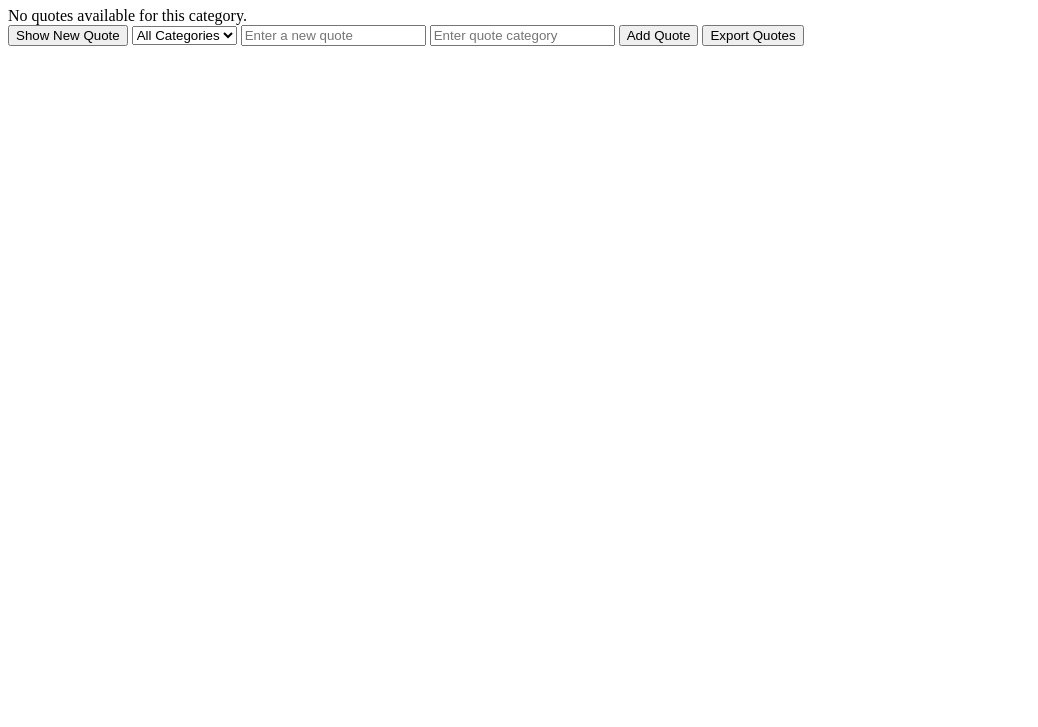
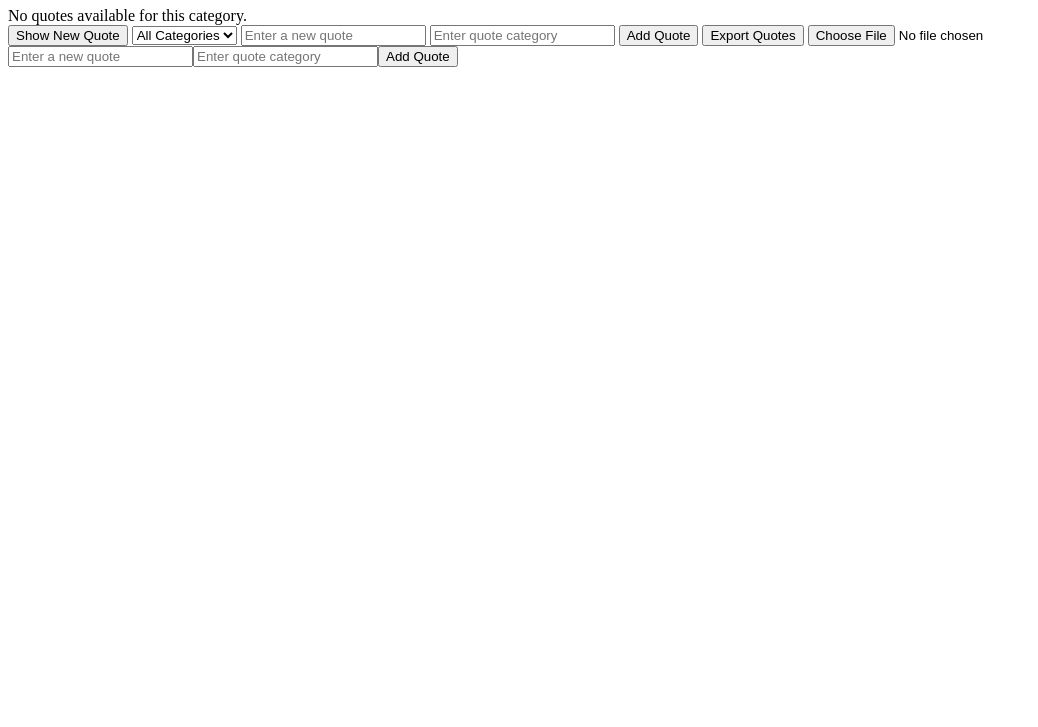
Before and after one commit to Youness-ouilile/alx_fe_javascript, a plain HTML site: page dom-manipulation/index.html in a window 1280 px wide. Shown: the part 73-800 px from the top of the page, without its empty margins (0-1038 px from the left). Drawn offline with Linux system fonts and the light colour scheme.

Commit message:
manipulation

```diff
--- a/dom-manipulation/index.html
+++ b/dom-manipulation/index.html
@@ -20,6 +20,8 @@
 
   <button onclick="exportQuotes()">Export Quotes</button>
 
+  <input type="file" id="importFile" accept=".json" onchange="importFromJsonFile(event)" />
+
   <script src="script.js"></script>
 </body>
 </html>
--- a/dom-manipulation/script.js
+++ b/dom-manipulation/script.js
@@ -77,8 +77,46 @@ function exportQuotes() {
     document.body.removeChild(a);
 }
 
+function importFromJsonFile(event) {
+    const fileReader = new FileReader();
+    fileReader.onload = function(event) {
+        const importedQuotes = JSON.parse(event.target.result);
+        quotes.push(...importedQuotes);
+        saveQuotes();
+        populateCategories();
+        showRandomQuote();
+        alert('Quotes imported successfully!');
+    };
+    fileReader.readAsText(event.target.files[0]);
+}
+
+function createAddQuoteForm() {
+    const formContainer = document.createElement('div');
+
+    const quoteInput = document.createElement('input');
+    quoteInput.id = 'newQuoteText';
+    quoteInput.type = 'text';
+    quoteInput.placeholder = 'Enter a new quote';
+
+    const categoryInput = document.createElement('input');
+    categoryInput.id = 'newQuoteCategory';
+    categoryInput.type = 'text';
+    categoryInput.placeholder = 'Enter quote category';
+
+    const addButton = document.createElement('button');
+    addButton.textContent = 'Add Quote';
+    addButton.onclick = addQuote;
+
+    formContainer.appendChild(quoteInput);
+    formContainer.appendChild(categoryInput);
+    formContainer.appendChild(addButton);
+
+    document.body.appendChild(formContainer);
+}
+
 document.addEventListener('DOMContentLoaded', () => {
     loadQuotes();
     populateCategories();
     showRandomQuote();
+    createAddQuoteForm();
 });
```
